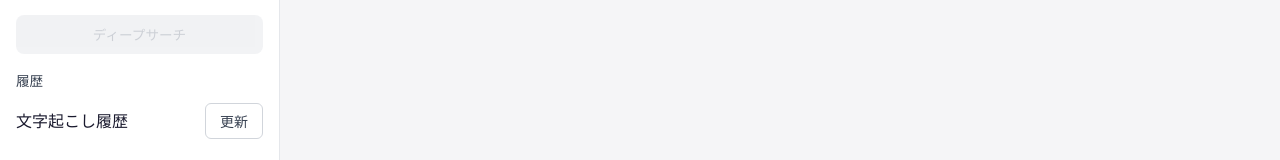
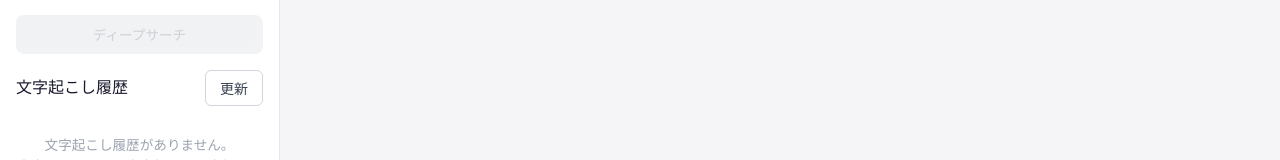
Before and after one commit to saicologic/ai-speak-trace, a React (Vite) app in the folder frontend/: page / in a window 1280 px wide. Shown: the part 208-368 px from the top of the page. Built offline with nearby package versions, Linux system fonts and the light colour scheme; no server answers.

Commit message:
fix: トップ画面の左のサイドバーで、「文字起こし履歴」と重なる「履歴」の見出しを消す
Co-Authored-By: Claude Opus 5.5 <noreply@anthropic.com>

```diff
--- a/frontend/src/App.css
+++ b/frontend/src/App.css
@@ -89,14 +89,6 @@
   background-color: #e5e7eb;
   color: #9ca3af;
   cursor: not-allowed;
-}
-
-/* サイドバーセクションタイトル */
-.sidebar-section-title {
-  font-size: 0.85rem;
-  font-weight: 600;
-  color: #374151;
-  margin-bottom: 0.75rem;
 }
 
 .app-content {
--- a/frontend/src/App.tsx
+++ b/frontend/src/App.tsx
@@ -431,7 +431,6 @@ function App() {
               ディープサーチ
             </button>
           </div>
-          <div className="sidebar-section-title">履歴</div>
           <TranscriptionList
             selectedId={selectedTranscriptionId}
             onSelect={handleTranscriptionSelect}
```
